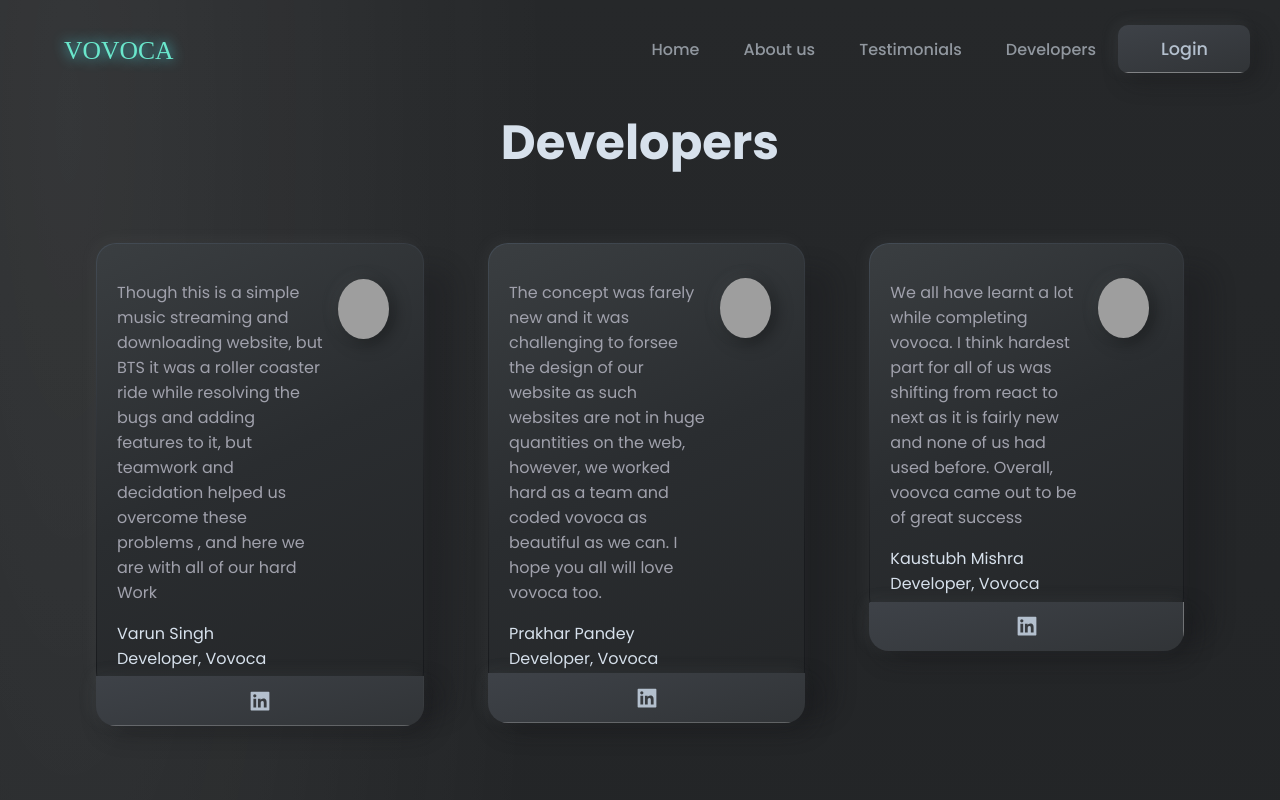
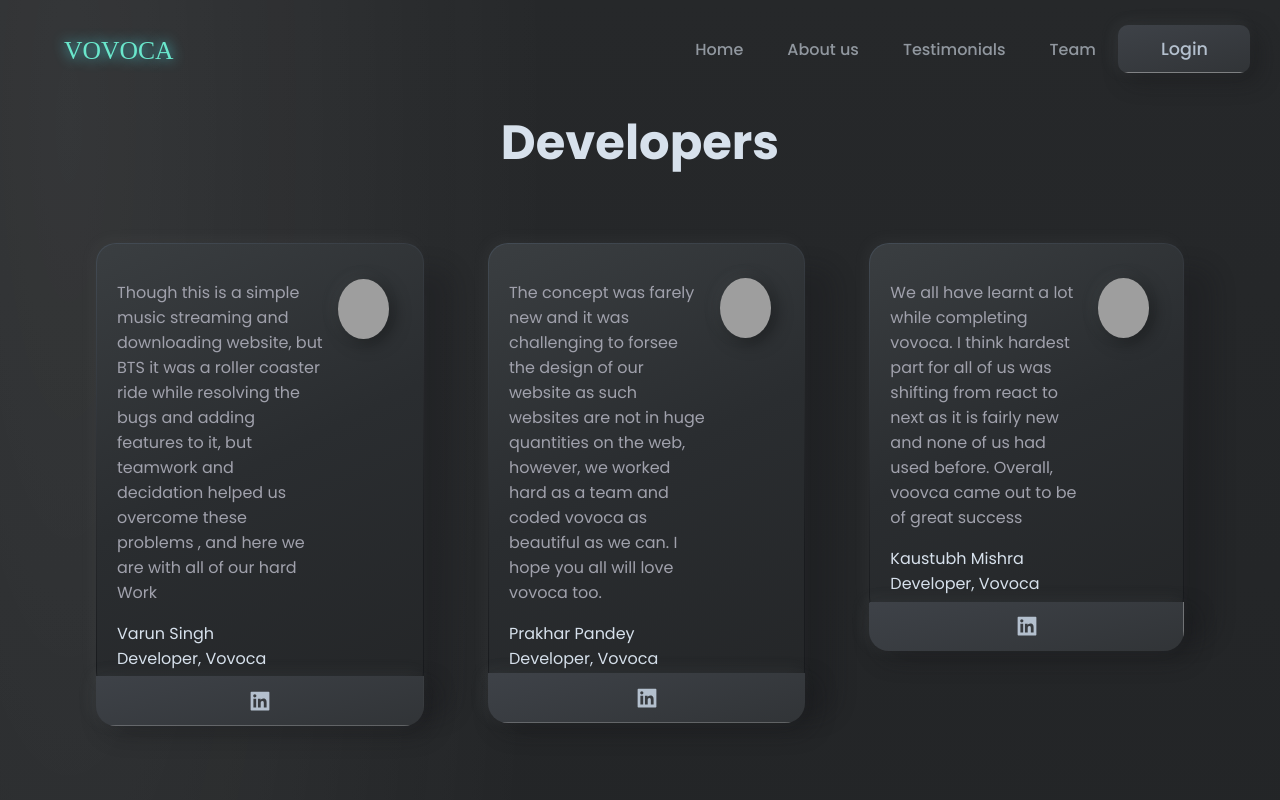
Before and after one commit to varun-singhh/vovoca, a Next.js app: page /developers in a window 1280 px wide. Shown: the top 800 px of the page. Built offline with nearby package versions, Linux system fonts and the light colour scheme; grey boxes are pictures that could not be loaded.

Commit message:
rename developers to team in navbar & title

```diff
--- a/components/Navbar/Navbar.jsx
+++ b/components/Navbar/Navbar.jsx
@@ -184,7 +184,7 @@
               <li className={style.list__items}>Testimonials</li>
             </Link>
             <Link scroll={true} href="/developers">
-              <li className={style.list__items}>Developers</li>
+              <li className={style.list__items}>Team</li>
             </Link>
             {authenticated.isAuthenticated === true ? (
               <Link scroll={true} href="/dashboard">
@@ -307,7 +307,7 @@
                 {' '}
                 &nbsp;
                 <FaCode />
-                <span className={style.text_mobile}>Developers</span>
+                <span className={style.text_mobile}>Team</span>
               </p>
             </Link>
             <Link scroll={true} href="/">
--- a/pages/developers.js
+++ b/pages/developers.js
@@ -10,7 +10,7 @@
       <div>
         <div className={styles.testimonials}>
           <Head>
-            <title>VOVOCA | Developers</title>
+            <title>VOVOCA | Team</title>
             <link
               rel="stylesheet"
               href="https://cdnjs.cloudflare.com/ajax/libs/font-awesome/5.15.3/css/all.min.css"
```
